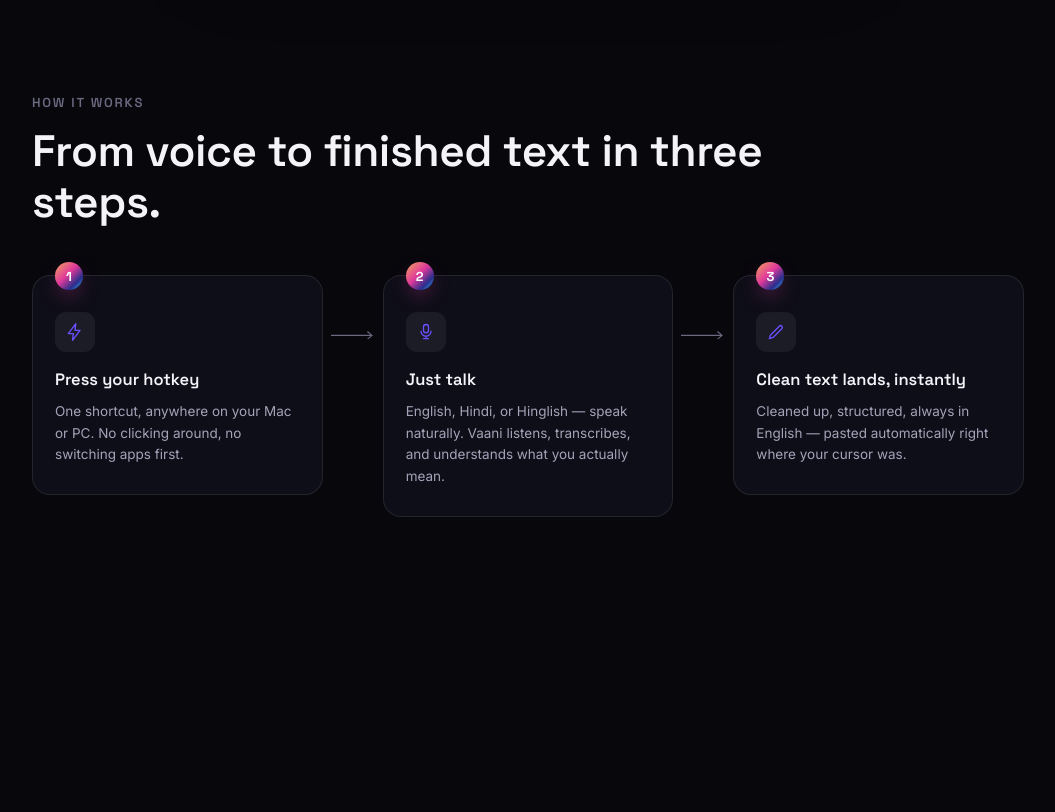
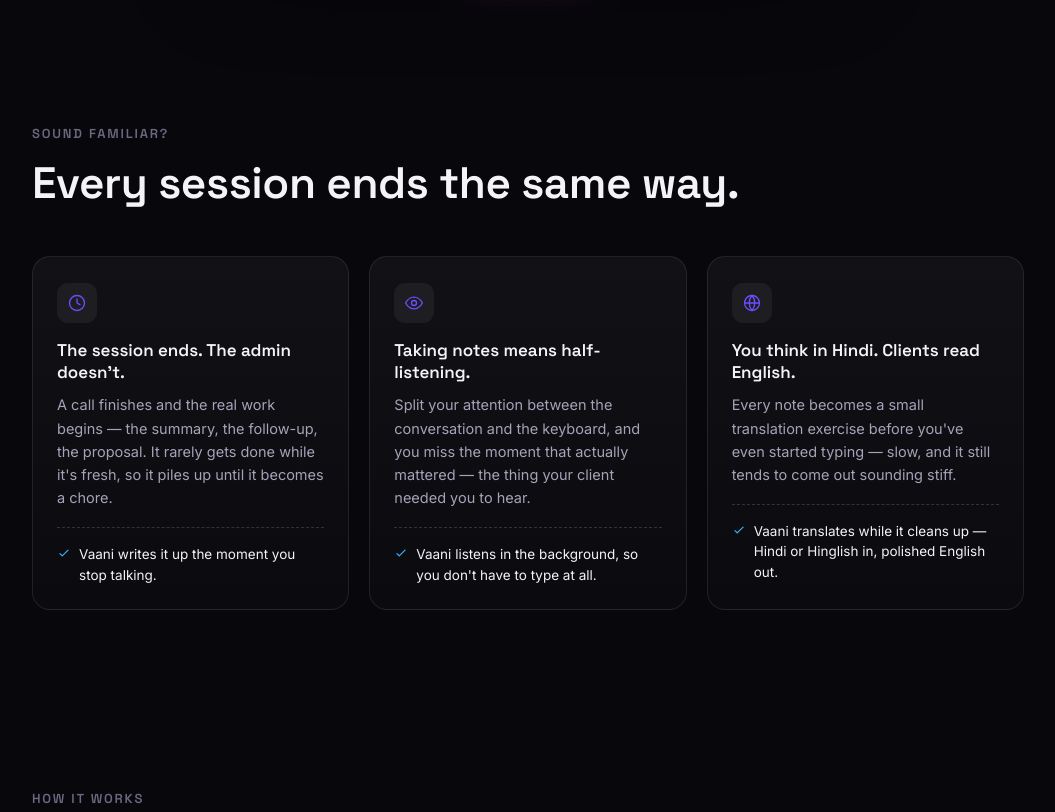
Before and after one commit to roboxoXd3/vaani-landing, a website built with Vite: page index.html in a window 1280 px wide. Shown: the part 1040-1852 px from the top of the page, without its empty margins (112-1167 px from the left). Built offline with nearby package versions, Linux system fonts and the light colour scheme; animation ran at ten frames a second.

Commit message:
Rewrite copy to lead with coach/consultant pain points
Adds a 'Sound familiar?' problem section (admin pileup, broken
presence during sessions, Hindi-to-English translation friction),
each paired with what Vaani does about it. Sharpens hero, How It
Works, Works Everywhere, and feature-card copy to open with the pain
instead of the feature, and grounds the speaking-vs-typing stat in a
concrete weekly-time illustration for a coach's actual session load.

```diff
--- a/index.html
+++ b/index.html
@@ -44,8 +44,9 @@
           <span class="grad-text">Vaani writes.</span>
         </h1>
         <p class="hero__sub" data-reveal>
-          Session notes, client follow-ups, proposals — say them, don't type them. Vaani turns
-          your voice into clean, professional English, instantly on your Mac or PC.
+          The call just ended — now come the notes, the follow-up, the proposal. Vaani writes
+          them for you: speak in English, Hindi, or Hinglish, and get back clean, professional
+          English, instantly on your Mac or PC.
         </p>
         <div class="hero__cta" data-reveal>
           <button id="dl-primary" class="btn btn--primary" type="button" data-platform="mac">
@@ -80,6 +81,48 @@
         </div>
       </section>
 
+      <!-- THE PROBLEM -->
+      <section class="pain" id="pain-points">
+        <p class="eyebrow" data-reveal>Sound familiar?</p>
+        <h2 class="section-title" data-reveal>Every session ends the same way.</h2>
+
+        <div class="pain-grid" data-reveal>
+          <article class="pain-card">
+            <div class="pain-card__icon">
+              <svg viewBox="0 0 24 24" fill="none"><circle cx="12" cy="12" r="9" stroke="currentColor" stroke-width="1.6"/><path d="M12 7v5l3.5 2" stroke="currentColor" stroke-width="1.6" stroke-linecap="round" stroke-linejoin="round"/></svg>
+            </div>
+            <h3>The session ends. The admin doesn't.</h3>
+            <p>A call finishes and the real work begins — the summary, the follow-up, the proposal. It rarely gets done while it's fresh, so it piles up until it becomes a chore.</p>
+            <div class="pain-card__resolve">
+              <svg viewBox="0 0 24 24" fill="none" width="14" height="14"><path d="M5 13l4 4L19 7" stroke="currentColor" stroke-width="2" stroke-linecap="round" stroke-linejoin="round"/></svg>
+              Vaani writes it up the moment you stop talking.
+            </div>
+          </article>
+          <article class="pain-card">
+            <div class="pain-card__icon">
+              <svg viewBox="0 0 24 24" fill="none"><path d="M2 12s3.5-7 10-7 10 7 10 7-3.5 7-10 7-10-7-10-7z" stroke="currentColor" stroke-width="1.6" stroke-linejoin="round"/><circle cx="12" cy="12" r="3" stroke="currentColor" stroke-width="1.6"/></svg>
+            </div>
+            <h3>Taking notes means half-listening.</h3>
+            <p>Split your attention between the conversation and the keyboard, and you miss the moment that actually mattered — the thing your client needed you to hear.</p>
+            <div class="pain-card__resolve">
+              <svg viewBox="0 0 24 24" fill="none" width="14" height="14"><path d="M5 13l4 4L19 7" stroke="currentColor" stroke-width="2" stroke-linecap="round" stroke-linejoin="round"/></svg>
+              Vaani listens in the background, so you don't have to type at all.
+            </div>
+          </article>
+          <article class="pain-card">
+            <div class="pain-card__icon">
+              <svg viewBox="0 0 24 24" fill="none"><circle cx="12" cy="12" r="9" stroke="currentColor" stroke-width="1.6"/><path d="M3 12h18M12 3c2.2 2.4 3.3 5.2 3.3 9s-1.1 6.6-3.3 9c-2.2-2.4-3.3-5.2-3.3-9S9.8 5.4 12 3z" stroke="currentColor" stroke-width="1.6"/></svg>
+            </div>
+            <h3>You think in Hindi. Clients read English.</h3>
+            <p>Every note becomes a small translation exercise before you've even started typing — slow, and it still tends to come out sounding stiff.</p>
+            <div class="pain-card__resolve">
+              <svg viewBox="0 0 24 24" fill="none" width="14" height="14"><path d="M5 13l4 4L19 7" stroke="currentColor" stroke-width="2" stroke-linecap="round" stroke-linejoin="round"/></svg>
+              Vaani translates while it cleans up — Hindi or Hinglish in, polished English out.
+            </div>
+          </article>
+        </div>
+      </section>
+
       <!-- HOW IT WORKS -->
       <section class="flow" id="how-it-works">
         <p class="eyebrow" data-reveal>How it works</p>
@@ -92,7 +135,7 @@
               <svg viewBox="0 0 24 24" fill="none"><path d="M13 2 4 14h6l-1 8 9-12h-6l1-8z" stroke="currentColor" stroke-width="1.6" stroke-linejoin="round"/></svg>
             </div>
             <h3>Press your hotkey</h3>
-            <p>One shortcut, anywhere on your Mac or PC. No clicking around, no switching apps first.</p>
+            <p>One shortcut, anywhere on your Mac or PC — your CRM, email, WhatsApp Web, wherever you already work. No new app to open, no habit to change.</p>
           </div>
           <div class="flow-connector" aria-hidden="true">
             <svg viewBox="0 0 60 12" fill="none"><path d="M0 6h56M50 1l6 5-6 5" stroke="currentColor" stroke-width="1.5" stroke-linecap="round" stroke-linejoin="round"/></svg>
@@ -103,7 +146,7 @@
               <svg viewBox="0 0 24 24" fill="none"><rect x="9" y="3" width="6" height="10" rx="3" stroke="currentColor" stroke-width="1.6"/><path d="M6 11a6 6 0 0012 0M12 17v3m-3 0h6" stroke="currentColor" stroke-width="1.6" stroke-linecap="round"/></svg>
             </div>
             <h3>Just talk</h3>
-            <p>English, Hindi, or Hinglish — speak naturally. Vaani listens, transcribes, and understands what you actually mean.</p>
+            <p>English, Hindi, or Hinglish — talk the way you actually think. Ramble, restart, trail off mid-sentence. Vaani figures out what you meant.</p>
           </div>
           <div class="flow-connector" aria-hidden="true">
             <svg viewBox="0 0 60 12" fill="none"><path d="M0 6h56M50 1l6 5-6 5" stroke="currentColor" stroke-width="1.5" stroke-linecap="round" stroke-linejoin="round"/></svg>
@@ -114,7 +157,7 @@
               <svg viewBox="0 0 24 24" fill="none"><path d="M4 20l4.5-1.5L19 8a2.1 2.1 0 00-3-3L5.5 15.5 4 20z" stroke="currentColor" stroke-width="1.6" stroke-linejoin="round"/></svg>
             </div>
             <h3>Clean text lands, instantly</h3>
-            <p>Cleaned up, structured, always in English — pasted automatically right where your cursor was.</p>
+            <p>Structured, professional, always in English — pasted right where your cursor was. Send it, and move on to the next client.</p>
           </div>
         </div>
       </section>
@@ -127,7 +170,7 @@
         </h2>
         <p class="section-sub" data-reveal>
           No copy-paste, no switching apps. Press the hotkey, speak, and clean text lands right
-          where you were typing — client chats, email, proposals, anywhere.
+          where you were typing — a client's WhatsApp, an email, your CRM, a proposal doc, anywhere.
         </p>
 
         <div class="chat-mockup" data-reveal aria-hidden="true">
@@ -176,8 +219,8 @@
         <p class="eyebrow" data-reveal>One voice, the right words every time</p>
         <h2 class="section-title" data-reveal>Speak once. Vaani shapes it for where it's going.</h2>
         <p class="section-sub" data-reveal>
-          Same dictation, in Hinglish. Vaani always outputs clean English — and matches the
-          format to what you're writing. Try a scenario:
+          Same dictation, in Hinglish. Vaani always outputs clean English — and shapes it to fit
+          where it's going, so a client follow-up doesn't read like a transcript. Try a scenario:
         </p>
 
         <div class="adapt-tabs" data-reveal role="tablist">
@@ -254,6 +297,12 @@
           </div>
         </div>
 
+        <p class="science__example" data-reveal>
+          For illustration: 15 minutes of write-up after each of 10 weekly sessions is roughly
+          2.5 hours of typing. At the ratio above, saying the same thing takes well under an
+          hour — about two hours back in your week, every week.
+        </p>
+
         <p class="science__callout" data-reveal>
           Factor in backspacing, typo correction, and the mental effort of translating thought
           into keystrokes — and the real-world gap widens to nearly
@@ -261,6 +310,7 @@
         </p>
         <p class="science__source">
           Based on published research comparing average speaking speed to average typing speed.
+          Weekly example above is illustrative math, not a measured customer result.
         </p>
       </section>
 
@@ -275,21 +325,21 @@
               <svg viewBox="0 0 24 24" fill="none"><path d="M12 3c-2 2.5-3 5-3 8s1 5.5 3 8c2-2.5 3-5 3-8s-1-5.5-3-8z" stroke="currentColor" stroke-width="1.6" stroke-linejoin="round"/><path d="M4 12h16" stroke="currentColor" stroke-width="1.6" stroke-linecap="round"/></svg>
             </div>
             <h3>Native Hindi &amp; Hinglish</h3>
-            <p>Speak in Roman Hinglish or Hindi and always get clean, correct English out — no manual translation, no script-switching.</p>
+            <p>Speak in Roman Hinglish or Hindi — the way you actually think — and Vaani writes back clean, professional English. No mental translation, no stiff phrasing.</p>
           </article>
           <article class="feature-card" data-reveal>
             <div class="feature-card__icon">
               <svg viewBox="0 0 24 24" fill="none"><rect x="5" y="3" width="8" height="12" rx="4" stroke="currentColor" stroke-width="1.6"/><path d="M4 11a5 5 0 0010 0M9 16v3m-3 0h6" stroke="currentColor" stroke-width="1.6" stroke-linecap="round"/></svg>
             </div>
-            <h3>Client call transcription</h3>
-            <p>Records and transcribes coaching sessions and client calls in the background, with speaker identification — clear even through loud transients — so you stay present instead of note-taking.</p>
+            <h3>Stay present, not buried in notes</h3>
+            <p>Vaani records and transcribes your calls in the background, with speaker identification — clear even through loud transients — so you can focus entirely on your client instead of scribbling notes.</p>
           </article>
           <article class="feature-card" data-reveal>
             <div class="feature-card__icon">
               <svg viewBox="0 0 24 24" fill="none"><path d="M13 2 4 14h6l-1 8 9-12h-6l1-8z" stroke="currentColor" stroke-width="1.6" stroke-linejoin="round"/></svg>
             </div>
-            <h3>One hotkey, everywhere</h3>
-            <p>Works inside any app — email, docs, proposals, client chats. Press, speak, and it lands wherever your cursor is.</p>
+            <h3>Fits the tools you already use</h3>
+            <p>No new note-taking app to learn. One shortcut works inside your CRM, email, docs, and client chats — press, speak, done.</p>
           </article>
           <article class="feature-card" data-reveal>
             <div class="feature-card__icon">
@@ -303,7 +353,7 @@
               <svg viewBox="0 0 24 24" fill="none"><path d="M12 3l7 3v6c0 4.5-3 7.5-7 9-4-1.5-7-4.5-7-9V6l7-3z" stroke="currentColor" stroke-width="1.6" stroke-linejoin="round"/></svg>
             </div>
             <h3>Private by design</h3>
-            <p>Run fully offline with a local model whenever you want full privacy — your client conversations are never our business.</p>
+            <p>Confidential client conversations deserve to stay that way. Run fully offline with a local model whenever you need full privacy.</p>
           </article>
           <article class="feature-card" data-reveal>
             <div class="feature-card__icon">
@@ -386,7 +436,7 @@
       <!-- FINAL CTA -->
       <section class="final-cta" id="download">
         <h2 class="section-title" data-reveal>Stop typing. Start talking.</h2>
-        <p class="section-sub" data-reveal>Free to download. Set up in under a minute.</p>
+        <p class="section-sub" data-reveal>Get the hour back. Free to download, set up in under a minute.</p>
         <div class="hero__cta" data-reveal>
           <button class="btn btn--primary" type="button" data-platform="mac">Download for Mac</button>
           <button class="btn btn--ghost" type="button" data-platform="windows">Download for Windows</button>
--- a/src/style.css
+++ b/src/style.css
@@ -475,6 +475,95 @@
 }
 
 /* ---------- How it works (step flow) ---------- */
+
+.pain {
+  max-width: var(--max-width);
+  margin: clamp(100px, 14vw, 180px) auto 0;
+  padding: 0 clamp(20px, 5vw, 64px);
+}
+
+.pain-grid {
+  margin-top: 48px;
+  display: grid;
+  grid-template-columns: repeat(3, 1fr);
+  gap: 20px;
+}
+
+@media (max-width: 900px) {
+  .pain-grid {
+    grid-template-columns: 1fr;
+  }
+}
+
+.pain-card {
+  padding: 26px 24px 24px;
+  border-radius: 18px;
+  background: linear-gradient(180deg, rgba(255, 255, 255, 0.045), rgba(255, 255, 255, 0.015));
+  border: 1px solid var(--border);
+  transition: transform 0.3s cubic-bezier(0.22, 1, 0.36, 1), border-color 0.3s ease;
+}
+
+.pain-card:hover {
+  transform: translateY(-4px);
+  border-color: var(--border-strong);
+}
+
+.pain-card__icon {
+  width: 40px;
+  height: 40px;
+  border-radius: 11px;
+  background: rgba(255, 255, 255, 0.06);
+  display: flex;
+  align-items: center;
+  justify-content: center;
+  color: var(--primary);
+  margin-bottom: 16px;
+}
+
+.pain-card__icon svg {
+  width: 20px;
+  height: 20px;
+}
+
+.pain-card h3 {
+  font-family: var(--font-display);
+  font-size: 17px;
+  font-weight: 600;
+  line-height: 1.3;
+  margin-bottom: 10px;
+}
+
+.pain-card p {
+  font-size: 14.5px;
+  color: var(--ink-dim);
+  line-height: 1.6;
+}
+
+.pain-card__resolve {
+  margin-top: 18px;
+  padding-top: 16px;
+  border-top: 1px dashed var(--border-strong);
+  display: flex;
+  align-items: flex-start;
+  gap: 8px;
+  font-size: 13.5px;
+  color: var(--ink);
+  line-height: 1.5;
+}
+
+.pain-card__resolve svg {
+  flex-shrink: 0;
+  margin-top: 2px;
+  color: var(--cyan);
+}
+
+.science__example {
+  margin-top: 22px;
+  font-size: 15.5px;
+  color: var(--ink-dim);
+  max-width: 620px;
+  line-height: 1.65;
+}
 
 .flow {
   max-width: var(--max-width);
```
